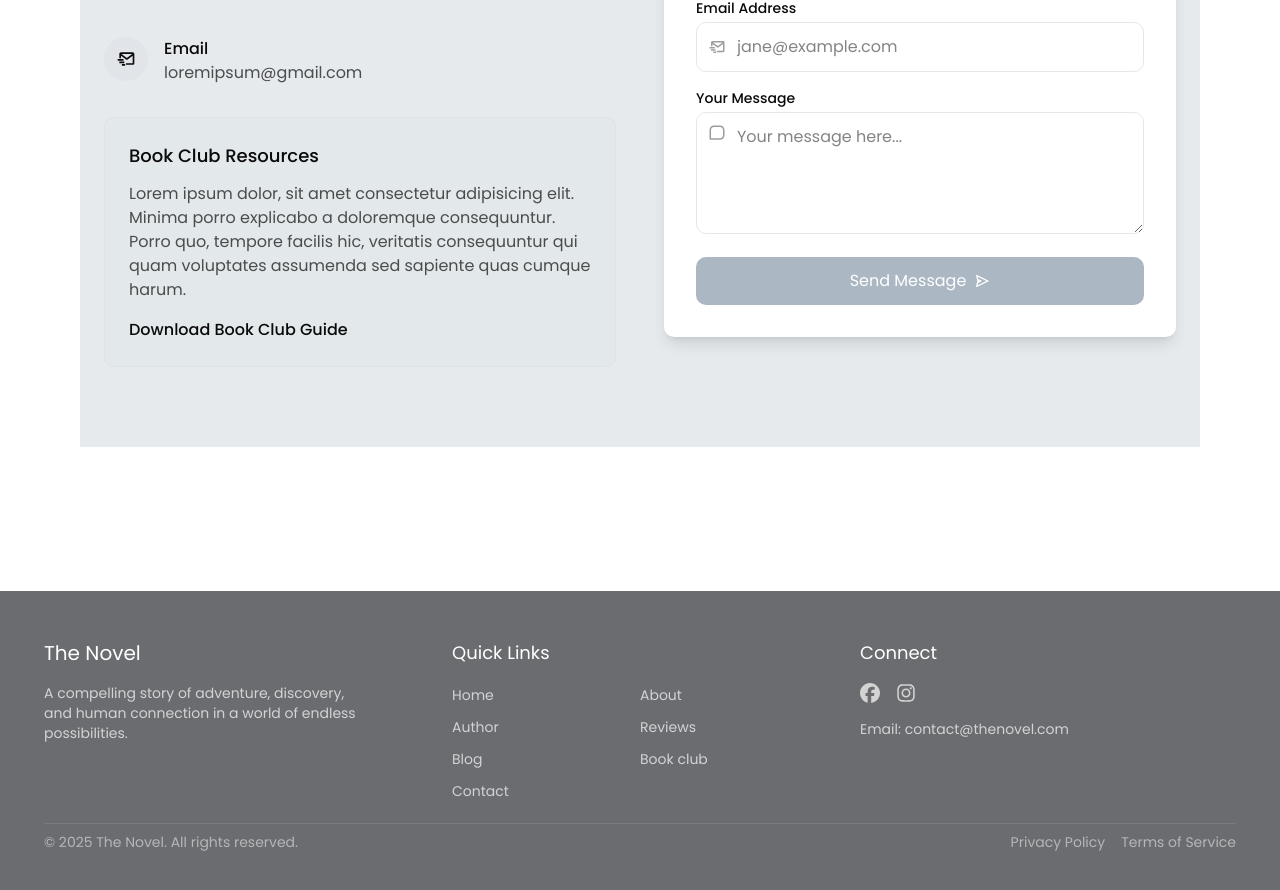
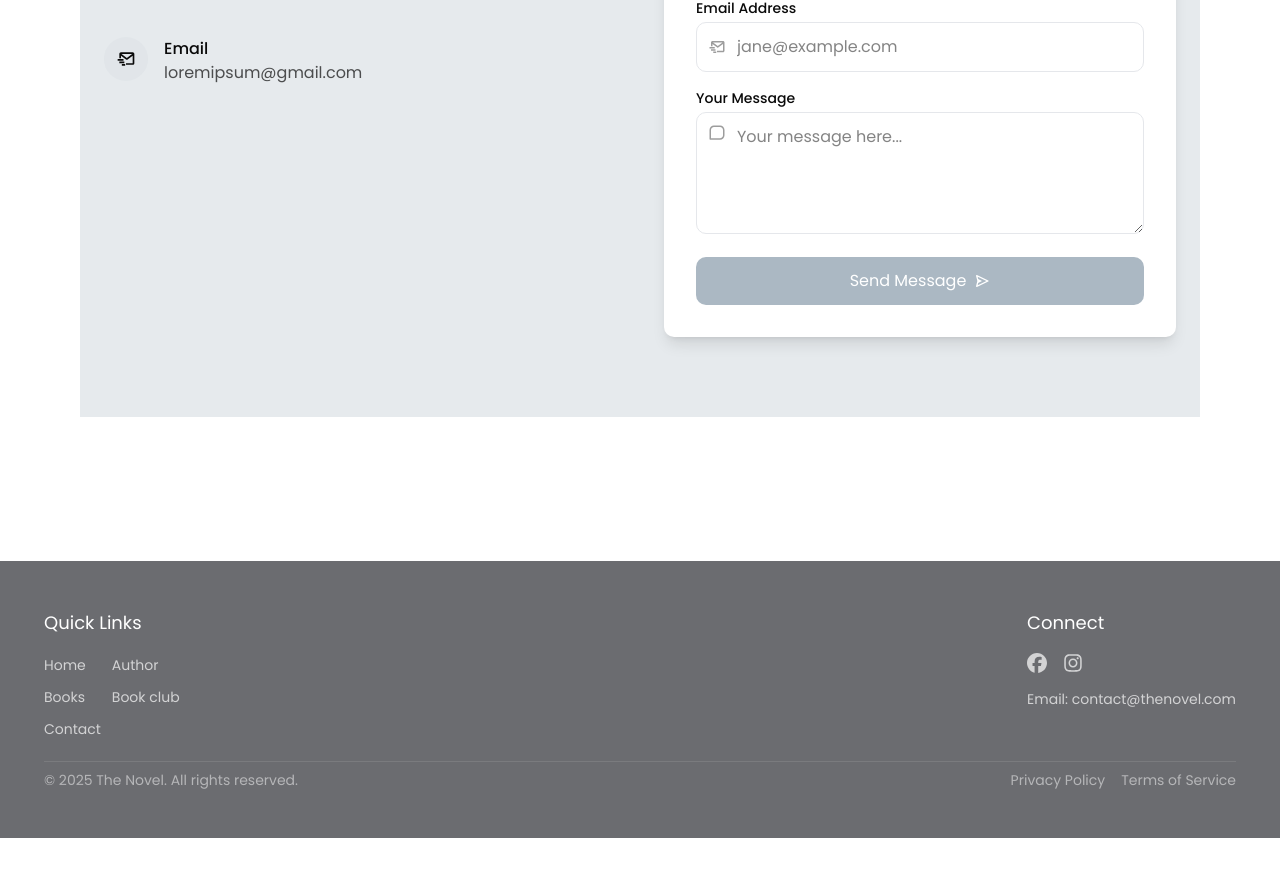
Before and after one commit to Dubby-Bantin/BMP, a Next.js app: page / in a window 1280 px wide. Shown: the part 4206-5096 px from the top of the page. After the commit the page ends 5044 px from the top, so only its background shows below. Built offline with nearby package versions, Linux system fonts and the light colour scheme; a web font is replaced by a local one.

Commit message:
made updates

```diff
--- a/src/components/contact-us.tsx
+++ b/src/components/contact-us.tsx
@@ -66,22 +66,6 @@ const ContactSection = () => {
                   <p className="text-foreground/70">loremipsum@gmail.com</p>
                 </div>
               </div>
-            </div>
-
-            <div className="p-6 bg-bg-gray-dark/5 rounded-lg border border-bg-gray-dark/10">
-              <h3 className=" text-lg font-medium mb-3">Book Club Resources</h3>
-              <p className="text-foreground/70 mb-4">
-                Lorem ipsum dolor, sit amet consectetur adipisicing elit. Minima
-                porro explicabo a doloremque consequuntur. Porro quo, tempore
-                facilis hic, veritatis consequuntur qui quam voluptates
-                assumenda sed sapiente quas cumque harum.
-              </p>
-              <a
-                href="#"
-                className="text-book-accent font-medium hover:underline"
-              >
-                Download Book Club Guide
-              </a>
             </div>
           </div>
 
--- a/src/components/footer.tsx
+++ b/src/components/footer.tsx
@@ -1,38 +1,23 @@
 import React from "react";
 import { FaInstagram } from "react-icons/fa";
 import { FaFacebook } from "react-icons/fa6";
+import { navLinks } from "@/lib/utils/constants";
 
 const Footer = () => {
   return (
     <footer className="bg-bg-gray-light text-white py-12 mt-16 px-5">
       <div className="container mx-auto px-4 md:px-6">
-        <div className="grid grid-cols-1 md:grid-cols-3 gap-8">
-          <div>
-            <h3 className=" text-xl mb-4">The Novel</h3>
-            <p className="text-sm text-white/70 max-w-xs">
-              A compelling story of adventure, discovery, and human connection
-              in a world of endless possibilities.
-            </p>
-          </div>
-
+        <div className="flex  justify-between gap-8">
           <div className="">
             <h4 className=" text-lg mb-4">Quick Links</h4>
             <ul className="space-y-2 grid grid-cols-2">
-              {[
-                "Home",
-                "About",
-                "Author",
-                "Reviews",
-                "Blog",
-                "Book club",
-                "Contact",
-              ].map((item) => (
-                <li key={item}>
+              {navLinks.map(({ href, name }) => (
+                <li key={href}>
                   <a
-                    href={`/#${item.toLowerCase()}`}
+                    href={href}
                     className="text-sm text-white/70 hover:text-book-accent transition-colors duration-200"
                   >
-                    {item}
+                    {name}
                   </a>
                 </li>
               ))}
```
